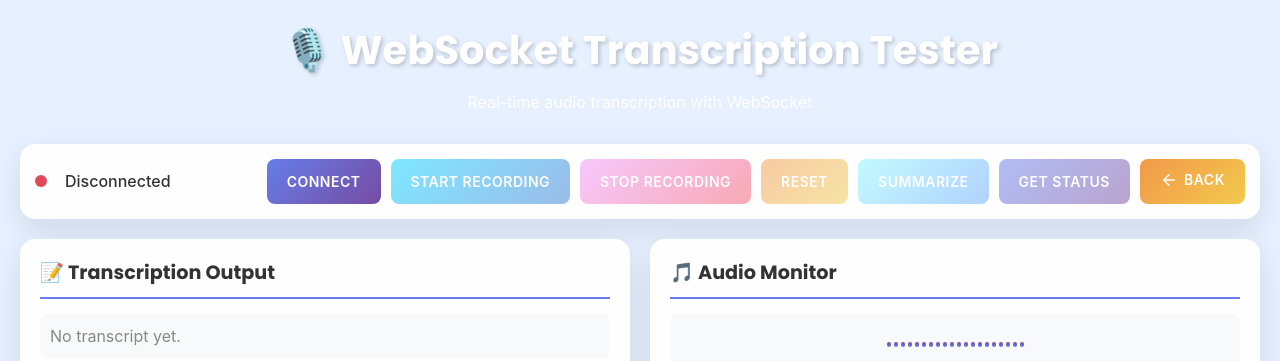
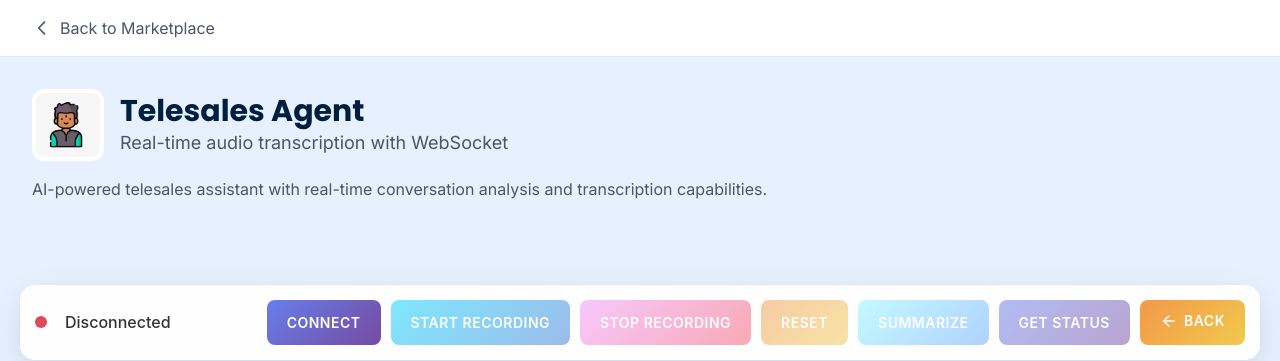
Before and after one commit to tridungduong16/nexira-copilot-ui, a React (Vite) app: page /telesales-analyst in a window 1280 px wide. Shown: the top 361 px of the page. Built offline with nearby package versions, Linux system fonts and the light colour scheme; no server answers.

Commit message:
Updated HRAgentPage.tsx

```diff
--- a/src/components/DataAgentPage.tsx
+++ b/src/components/DataAgentPage.tsx
@@ -548,8 +548,10 @@ const DataAgentPage: React.FC<{ onBack: () => void }> = ({ onBack }) => {
       {/* Header */}
       <AgentHeader
         icon={<Database />}
+        avatar="/assets/icon1.png"
         title={t('dataAgent.title')}
         subtitle={t('dataAgent.subtitle')}
+        description={t('dataAgent.description') || 'Transform raw data into actionable insights with AI-powered analytics and reporting tools.'}
         tags={[{ icon: <CheckCircle />, label: t('dataAgent.aiReady'), properties: 'bg-green-100 text-green-800 px-3 py-1 rounded-full text-sm font-medium border border-green-200' }, { icon: <Database />, label: t('dataAgent.dataMode'), properties: 'bg-violet-100 text-violet-800 px-3 py-1 rounded-full text-sm font-medium border border-violet-200' }]}
         onBack={onBack}
       />
--- a/src/components/HRAgentPage.tsx
+++ b/src/components/HRAgentPage.tsx
@@ -320,8 +320,10 @@ const HRAgentPage: React.FC<{ onBack: () => void }> = ({ onBack }) => {
       {/* Header */}
       <AgentHeader
         icon={<Users />}
+        avatar="/assets/icon4.png"
         title={t('hrAgentPage.title')}
         subtitle={t('hrAgentPage.subtitle')}
+        description={t('hrAgentPage.description') || 'Streamline recruitment, onboarding, and employee management with AI-powered HR solutions.'}
         tags={[{icon: <CheckCircle />, label: t('hrAgentPage.aiReady'), properties: 'bg-green-100 text-green-800 px-3 py-1 rounded-full text-sm font-medium border border-green-200' }, { icon: <Award />, label: t('hrAgentPage.hrMode'), properties: 'bg-blue-100 text-blue-800 px-3 py-1 rounded-full text-sm font-medium border border-blue-200' }]}
         onBack={onBack}
       />
--- a/src/components/MarketingAgentPage.tsx
+++ b/src/components/MarketingAgentPage.tsx
@@ -276,8 +276,10 @@ const MarketingAgentPage: React.FC<{ onBack: () => void }> = ({ onBack }) => {
 
       <AgentHeader
         icon={<Megaphone />}
+        avatar="/assets/icon5.png"
         title={t('marketingAgentPage.title')}
         subtitle={t('marketingAgentPage.subtitle')}
+        description={t('marketingAgentPage.description') || 'Create compelling marketing content, campaigns, and strategies with AI-powered marketing tools.'}
         tags={[{ icon: <CheckCircle />, label: t('marketingAgentPage.aiReady'), properties: 'bg-green-100 text-green-800 px-3 py-1 rounded-full text-sm font-medium border border-green-200' }, { icon: <Megaphone />, label: t('marketingAgentPage.marketingMode'), properties: 'bg-pink-100 text-pink-800 px-3 py-1 rounded-full text-sm font-medium border border-pink-200' }]}
         onBack={onBack}
       />
--- a/src/components/SalesAgentPage.tsx
+++ b/src/components/SalesAgentPage.tsx
@@ -42,9 +42,53 @@ const SalesAgentPage: React.FC<{ onBack: () => void }> = ({ onBack }) => {
   ];
 
   return (
-    <div className="min-h-screen bg-gray-50">
+    <div className={`min-h-screen ${resolvedTheme === 'dark' ? 'bg-[#001F3F]' : 'bg-[#E6F0FF]'}`}>
       {/* Header */}
-<div className="bg-white border-b border-gray-200 sticky top-0 z-40">
+<div className={`${resolvedTheme === 'dark' ? 'bg-[#1E293B]' : 'bg-white'} border-b ${resolvedTheme === 'dark' ? 'border-gray-700' : 'border-gray-200'} sticky top-0 z-40`}>
+        <div className="max-w-7xl mx-auto px-4 sm:px-6 lg:px-8">
+          <div className="flex items-center justify-between py-4">
+            <div className="flex items-center space-x-4">
+              <button
+                onClick={onBack}
+                className={`flex items-center gap-2 ${resolvedTheme === 'dark' ? 'text-gray-300 hover:text-white' : 'text-gray-600 hover:text-gray-900'} transition-colors`}
+              >
+                <svg className="w-5 h-5" fill="none" stroke="currentColor" viewBox="0 0 24 24">
+                  <path strokeLinecap="round" strokeLinejoin="round" strokeWidth={2} d="M15 19l-7-7 7-7" />
+                </svg>
+                <span>Back to Marketplace</span>
+              </button>
+            </div>
+          </div>
+        </div>
+      </div>
+
+      {/* Agent Header */}
+      <div className="max-w-7xl mx-auto px-4 sm:px-6 lg:px-8 py-8">
+        <div className="mb-8">
+          <div className="flex items-center gap-4 mb-4">
+            <div className="p-1 rounded-xl bg-white">
+              <img
+                src="/assets/icon7.png"
+                alt="Sales Agent"
+                className="w-16 h-16 object-cover rounded-lg"
+              />
+            </div>
+            <div>
+              <h1 className={`text-3xl font-bold ${resolvedTheme === 'dark' ? 'text-white' : 'text-[#001F3F]'}`}>
+                Sales Agent
+              </h1>
+              <p className={`text-lg ${resolvedTheme === 'dark' ? 'text-gray-300' : 'text-gray-600'}`}>
+                Increase sales efficiency with professional AI support
+              </p>
+            </div>
+          </div>
+          <p className={`${resolvedTheme === 'dark' ? 'text-gray-400' : 'text-gray-600'} max-w-4xl`}>
+            Boost your sales performance with AI-powered lead generation, pitch optimization, and customer engagement tools.
+          </p>
+        </div>
+      </div>
+
+      <div className={`${resolvedTheme === 'dark' ? 'bg-[#1E293B]' : 'bg-white'} border-b ${resolvedTheme === 'dark' ? 'border-gray-700' : 'border-gray-200'} sticky top-0 z-40 hidden`}>
         <div className="max-w-7xl mx-auto px-4 sm:px-6 lg:px-8">
           <div className="flex items-center justify-between py-4">
             <div className="flex items-center space-x-4">
--- a/src/components/TelesalesAgentPage.tsx
+++ b/src/components/TelesalesAgentPage.tsx
@@ -233,34 +233,53 @@ const TelesalesAgentPage: React.FC<{ onBack: () => void }> = ({ onBack }) => {
       };
 
   return (
-  <div
-    className={`min-h-screen ${resolvedTheme === 'dark' ? 'bg-[#001F3F]' : 'bg-[#E6F0FF]'}`}
-    style={{
-      margin: "0 auto",
-      fontFamily:
-        "-apple-system, BlinkMacSystemFont, 'Segoe UI', Roboto, Oxygen, Ubuntu, sans-serif",
-      padding: 20,
-    }}
-  >
-    <div
-      className="header"
-      style={{
-        textAlign: "center",
-        color: "white",
-        marginBottom: 30,
-      }}
-    >
-      <h1
-        style={{
-          fontSize: "2.5rem",
-          marginBottom: 10,
-          textShadow: "2px 2px 4px rgba(0,0,0,0.2)",
-        }}
-      >
-        🎙️ WebSocket Transcription Tester
-      </h1>
-      <p>Real-time audio transcription with WebSocket</p>
+  <div className={`min-h-screen ${resolvedTheme === 'dark' ? 'bg-[#001F3F]' : 'bg-[#E6F0FF]'}`}>
+    {/* Header */}
+    <div className={`${resolvedTheme === 'dark' ? 'bg-[#1E293B]' : 'bg-white'} border-b ${resolvedTheme === 'dark' ? 'border-gray-700' : 'border-gray-200'} sticky top-0 z-40`}>
+      <div className="max-w-7xl mx-auto px-4 sm:px-6 lg:px-8">
+        <div className="flex items-center justify-between py-4">
+          <div className="flex items-center space-x-4">
+            <button
+              onClick={onBack}
+              className={`flex items-center gap-2 ${resolvedTheme === 'dark' ? 'text-gray-300 hover:text-white' : 'text-gray-600 hover:text-gray-900'} transition-colors`}
+            >
+              <svg className="w-5 h-5" fill="none" stroke="currentColor" viewBox="0 0 24 24">
+                <path strokeLinecap="round" strokeLinejoin="round" strokeWidth={2} d="M15 19l-7-7 7-7" />
+              </svg>
+              <span>Back to Marketplace</span>
+            </button>
+          </div>
+        </div>
+      </div>
     </div>
+
+    {/* Agent Header */}
+    <div className="max-w-7xl mx-auto px-4 sm:px-6 lg:px-8 py-8">
+      <div className="mb-8">
+        <div className="flex items-center gap-4 mb-4">
+          <div className="p-1 rounded-xl bg-white">
+            <img
+              src="/assets/icon2.png"
+              alt="Telesales Agent"
+              className="w-16 h-16 object-cover rounded-lg"
+            />
+          </div>
+          <div>
+            <h1 className={`text-3xl font-bold ${resolvedTheme === 'dark' ? 'text-white' : 'text-[#001F3F]'}`}>
+              Telesales Agent
+            </h1>
+            <p className={`text-lg ${resolvedTheme === 'dark' ? 'text-gray-300' : 'text-gray-600'}`}>
+              Real-time audio transcription with WebSocket
+            </p>
+          </div>
+        </div>
+        <p className={`${resolvedTheme === 'dark' ? 'text-gray-400' : 'text-gray-600'} max-w-4xl`}>
+          AI-powered telesales assistant with real-time conversation analysis and transcription capabilities.
+        </p>
+      </div>
+    </div>
+
+    <div style={{ margin: "0 auto", fontFamily: "-apple-system, BlinkMacSystemFont, 'Segoe UI', Roboto, Oxygen, Ubuntu, sans-serif", padding: 20 }}>
 
     <div
       className="status-bar"
@@ -767,7 +786,7 @@ const TelesalesAgentPage: React.FC<{ onBack: () => void }> = ({ onBack }) => {
       `}
     </style>
   </div>
-
+  </div>
   )
 }
 
--- a/src/components/TrainingAgentPage.tsx
+++ b/src/components/TrainingAgentPage.tsx
@@ -757,13 +757,15 @@ const TrainingAgentPage: React.FC<{ onBack: () => void }> = ({ onBack }) => {
     </div>
   );
   return (
-    <div className={`min-h-screen ${resolvedTheme === 'dark' ? 'bg-[#0B172A]' : 'bg-gray-50'}`}>
+    <div className={`min-h-screen ${resolvedTheme === 'dark' ? 'bg-[#001F3F]' : 'bg-[#E6F0FF]'}`}>
       {/* Header */}
 
       <AgentHeader
         icon={<GraduationCap />}
+        avatar="/assets/icon2.png"
         title={t('trainingAgentPage.title')}
         subtitle={t('trainingAgentPage.description')}
+        description={t('trainingAgentPage.fullDescription') || 'Create engaging training materials, courses, and assessments with AI-powered learning tools.'}
         tags={[{ icon: <CheckCircle />, label: t('trainingAgentPage.aiReady'), properties: 'bg-green-100 text-green-800 px-3 py-1 rounded-full text-sm font-medium border border-green-200' }, { icon: <GraduationCap />, label: t('trainingAgentPage.ldMode'), properties: 'bg-indigo-100 text-indigo-800 px-3 py-1 rounded-full text-sm font-medium border border-indigo-200' }]}
         onBack={onBack}
       />
--- a/src/components/UIUXAgentPage.tsx
+++ b/src/components/UIUXAgentPage.tsx
@@ -25,37 +25,49 @@ const UIUXAgentPage: React.FC<{ onBack: () => void }> = ({ onBack }) => {
   ];
 
   return (
-    <div className="min-h-screen bg-gray-50">
+    <div className={`min-h-screen ${resolvedTheme === 'dark' ? 'bg-[#001F3F]' : 'bg-[#E6F0FF]'}`}>
       {/* Header */}
-<div className="bg-white border-b border-gray-200 sticky top-0 z-40">
+<div className={`${resolvedTheme === 'dark' ? 'bg-[#1E293B]' : 'bg-white'} border-b ${resolvedTheme === 'dark' ? 'border-gray-700' : 'border-gray-200'} sticky top-0 z-40`}>
         <div className="max-w-7xl mx-auto px-4 sm:px-6 lg:px-8">
           <div className="flex items-center justify-between py-4">
             <div className="flex items-center space-x-4">
               <button
                 onClick={onBack}
-                className="p-2 hover:bg-gray-100 rounded-lg transition-colors"
+                className={`flex items-center gap-2 ${resolvedTheme === 'dark' ? 'text-gray-300 hover:text-white' : 'text-gray-600 hover:text-gray-900'} transition-colors`}
               >
-                <ArrowLeft className="h-5 w-5 text-gray-500" />
+                <svg className="w-5 h-5" fill="none" stroke="currentColor" viewBox="0 0 24 24">
+                  <path strokeLinecap="round" strokeLinejoin="round" strokeWidth={2} d="M15 19l-7-7 7-7" />
+                </svg>
+                <span>Back to Marketplace</span>
               </button>
-              <div className="flex items-center space-x-3">
-                <div className="bg-gradient-to-r from-indigo-500 to-indigo-600 p-3 rounded-xl">
-                  <Palette className="h-6 w-6 text-white" />
-                </div>
-                <div>
-                  <h1 className="text-2xl font-bold text-gray-900">🎨 UI/UX Agent</h1>
-                  <p className="text-sm text-gray-600">Design optimal user interfaces with AI</p>
-                </div>
-              </div>
-            </div>
-            <div className="flex items-center space-x-2">
-              <div className="bg-green-100 text-green-800 px-3 py-1 rounded-full text-sm font-medium border border-green-200">
-                ✅ AI Ready
-              </div>
-              <div className="bg-indigo-100 text-indigo-800 px-3 py-1 rounded-full text-sm font-medium border border-indigo-200">
-                🎨 Design Mode
-              </div>
             </div>
           </div>
+        </div>
+      </div>
+
+      {/* Agent Header */}
+      <div className="max-w-7xl mx-auto px-4 sm:px-6 lg:px-8 py-8">
+        <div className="mb-8">
+          <div className="flex items-center gap-4 mb-4">
+            <div className="p-1 rounded-xl bg-white">
+              <img
+                src="/assets/icon8.png"
+                alt="UI/UX Agent"
+                className="w-16 h-16 object-cover rounded-lg"
+              />
+            </div>
+            <div>
+              <h1 className={`text-3xl font-bold ${resolvedTheme === 'dark' ? 'text-white' : 'text-[#001F3F]'}`}>
+                UI/UX Agent
+              </h1>
+              <p className={`text-lg ${resolvedTheme === 'dark' ? 'text-gray-300' : 'text-gray-600'}`}>
+                Design optimal user interfaces with AI
+              </p>
+            </div>
+          </div>
+          <p className={`${resolvedTheme === 'dark' ? 'text-gray-400' : 'text-gray-600'} max-w-4xl`}>
+            Create stunning user experiences with AI-powered design tools, wireframes, and prototypes.
+          </p>
         </div>
       </div>
 
--- a/src/components/ui/AgentHeader.tsx
+++ b/src/components/ui/AgentHeader.tsx
@@ -4,53 +4,78 @@ import { Users, ArrowLeft } from 'lucide-react';
 
 interface AgentHeaderProps {
   icon?: React.ReactNode;
+  avatar?: string;
   title: string;
   subtitle: string;
+  description?: string;
   tags: { label: string; properties: string; icon?: React.ReactNode }[];
   onBack: () => void;
 }
 
 const AgentHeader: React.FC<AgentHeaderProps> = ({
   icon,
+  avatar,
   title,
   subtitle,
+  description,
   tags = [],
   onBack,
 }) => {
   const { resolvedTheme } = useTheme();
   return (
+    <>
     <div className={`border-b ${resolvedTheme === 'dark' ? 'border-gray-700' : 'border-gray-200'} sticky top-0 z-40 ${resolvedTheme === 'dark' ? 'bg-[#1E293B]' : 'bg-white'}`}>
     	<div className="max-w-7xl mx-auto px-4 sm:px-6 lg:px-8">
       <div className="flex items-center justify-between py-4">
         <div className="flex items-center space-x-4">
           <button
             onClick={onBack}
-            className="p-2 hover:bg-gray-100 rounded-lg transition-colors"
+            className={`flex items-center gap-2 ${resolvedTheme === 'dark' ? 'text-gray-300 hover:text-white' : 'text-gray-600 hover:text-gray-900'} transition-colors`}
           >
-            <ArrowLeft className="h-5 w-5 text-gray-500" />
+            <svg className="w-5 h-5" fill="none" stroke="currentColor" viewBox="0 0 24 24">
+              <path strokeLinecap="round" strokeLinejoin="round" strokeWidth={2} d="M15 19l-7-7 7-7" />
+            </svg>
+            <span>Back to Marketplace</span>
           </button>
-          <div className="flex items-center space-x-3">
-            <div className="bg-gradient-to-r from-blue-500 to-blue-600 p-3 rounded-xl">
-              {icon && <span className="mr-1 flex items-center">{React.cloneElement(icon as React.ReactElement, { className: 'h-6 w-6 text-white' })}</span>}
         </div>
-            <div>
-              <h1 className={`text-2xl font-bold ${resolvedTheme === 'dark' ? 'text-gray-300' : 'text-gray-900'}`}>{title}</h1>
-              <p className={`text-sm ${resolvedTheme === 'dark' ? 'text-gray-400' : 'text-gray-600'}`}>{subtitle}</p>
       </div>
     </div>
 	</div>
 
-        <div className="flex items-center space-x-2">
-            {tags.map((tag: { label: string; properties: string; icon?: React.ReactNode }) => (
-                <div key={tag.label} className={`flex items-center ${tag.properties}`}>
-                  {tag.icon && <span className="mr-1 flex items-center">{React.cloneElement(tag.icon as React.ReactElement, { className: 'h-4 w-4' })}</span>}
-                  {tag.label}
+    {/* Agent Header with Avatar */}
+    <div className="max-w-7xl mx-auto px-4 sm:px-6 lg:px-8 py-8">
+      <div className="mb-8">
+        <div className="flex items-center gap-4 mb-4">
+          {avatar ? (
+            <div className="p-1 rounded-xl bg-white">
+              <img
+                src={avatar}
+                alt={title}
+                className="w-16 h-16 object-cover rounded-lg"
+              />
             </div>
-            ))}
+          ) : icon ? (
+            <div className="bg-gradient-to-r from-blue-500 to-blue-600 p-3 rounded-xl">
+              {React.cloneElement(icon as React.ReactElement, { className: 'h-10 w-10 text-white' })}
+            </div>
+          ) : null}
+          <div>
+            <h1 className={`text-3xl font-bold ${resolvedTheme === 'dark' ? 'text-white' : 'text-[#001F3F]'}`}>
+              {title}
+            </h1>
+            <p className={`text-lg ${resolvedTheme === 'dark' ? 'text-gray-300' : 'text-gray-600'}`}>
+              {subtitle}
+            </p>
           </div>
         </div>
+        {description && (
+          <p className={`${resolvedTheme === 'dark' ? 'text-gray-400' : 'text-gray-600'} max-w-4xl`}>
+            {description}
+          </p>
+        )}
       </div>
     </div>
+    </>
   );
 };
 
```
Also changed, not shown: src/components/QAAgentPage.tsx (+12 -7 lines). Lines whose indentation alone changed are shown as unchanged.
